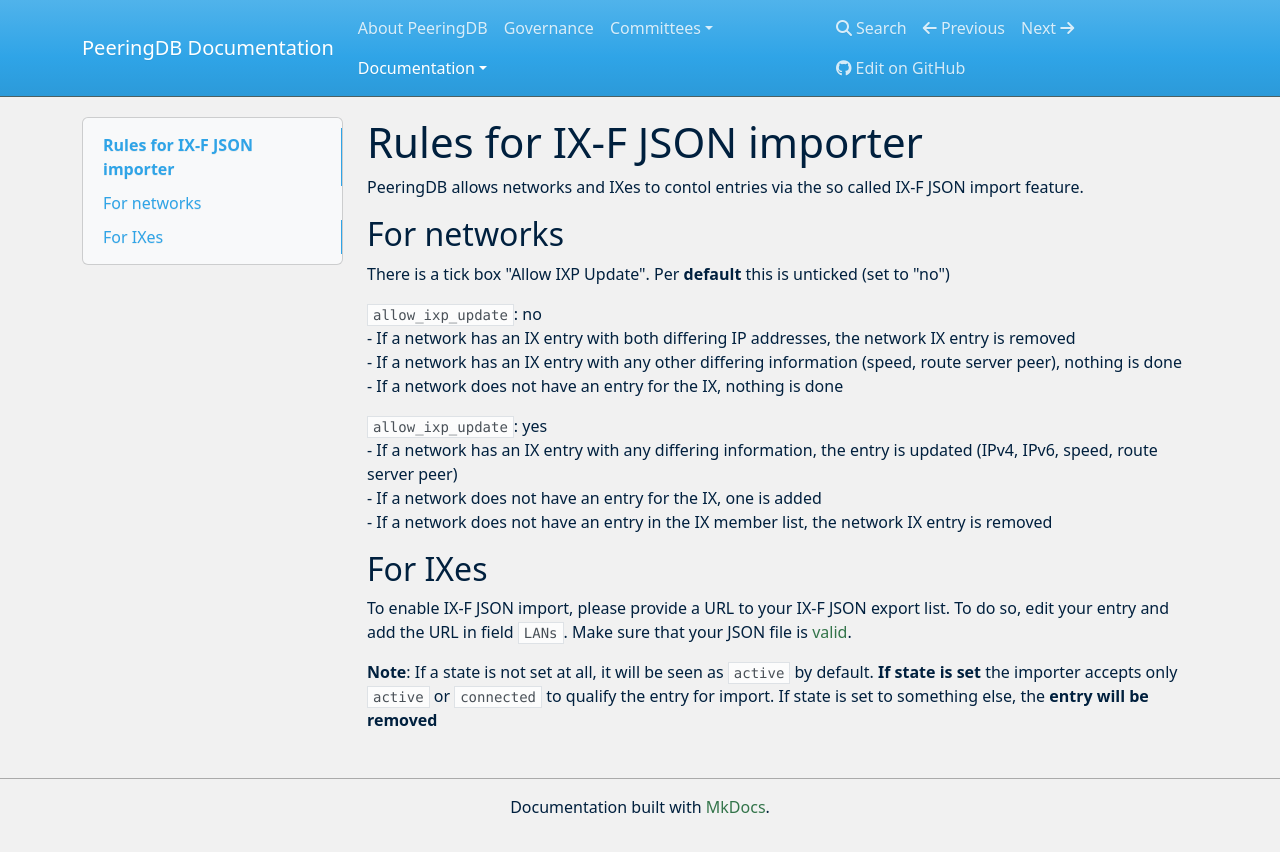
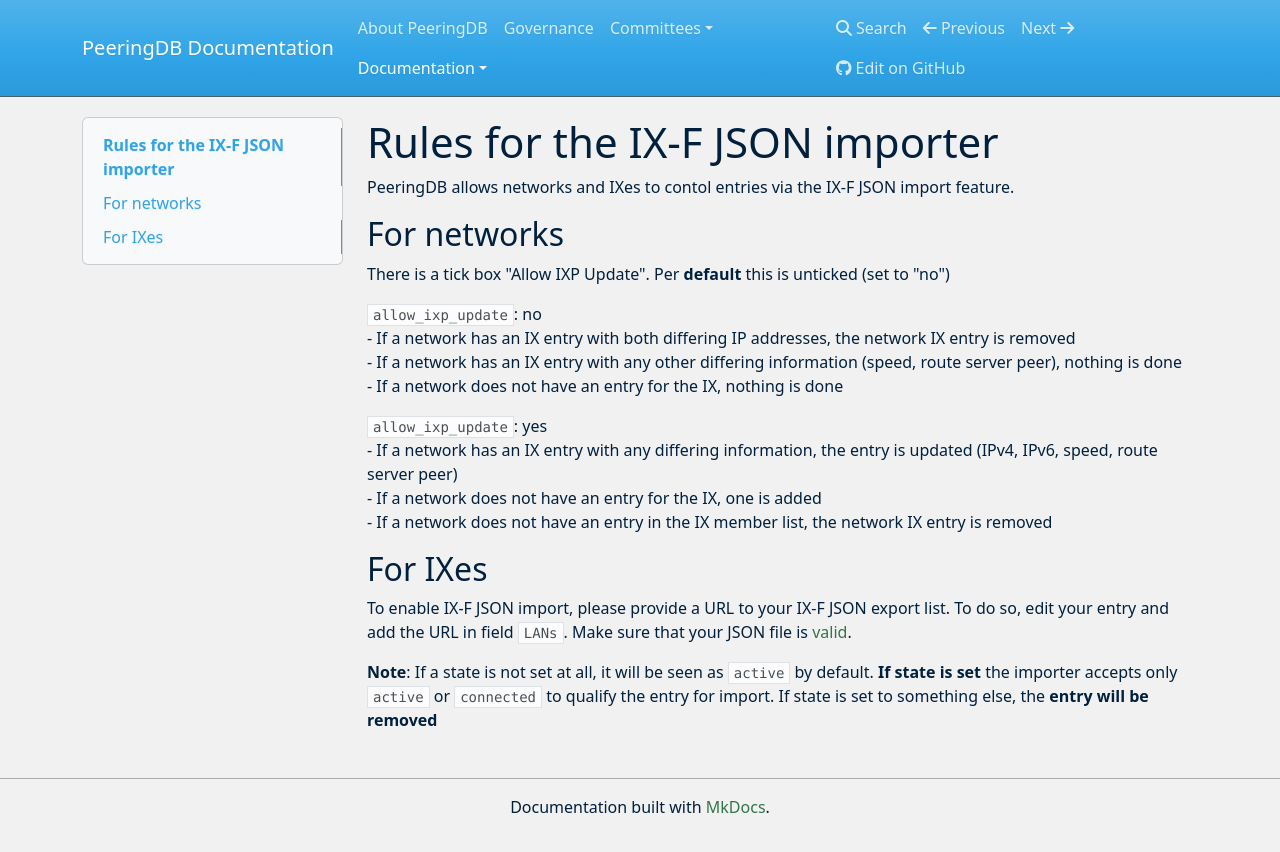
Before and after one commit to peeringdb/docs, an MkDocs documentation site: the page built from docs/ix-f-json-import-rules.md, in a window 1280 px wide. Shown: the top 852 px of the page. Built offline with MkDocs 1.6.1, drawn with Linux system fonts in a browser that asks for light colours; nearby versions of some CDN libraries.

```diff
--- a/docs/ix-f-json-import-rules.md
+++ b/docs/ix-f-json-import-rules.md
@@ -1,5 +1,5 @@
-# Rules for IX-F JSON importer
-PeeringDB allows networks and IXes to contol entries via the so called IX-F JSON import feature.
+# Rules for the IX-F JSON importer
+PeeringDB allows networks and IXes to contol entries via the IX-F JSON import feature.
 ## For networks
 There is a tick box "Allow IXP Update". Per **default** this is unticked (set to "no")
 
```
Also changed, not shown: docs/faq.md (+2 -2 lines), docs/translation.md (+1 -2 lines).
